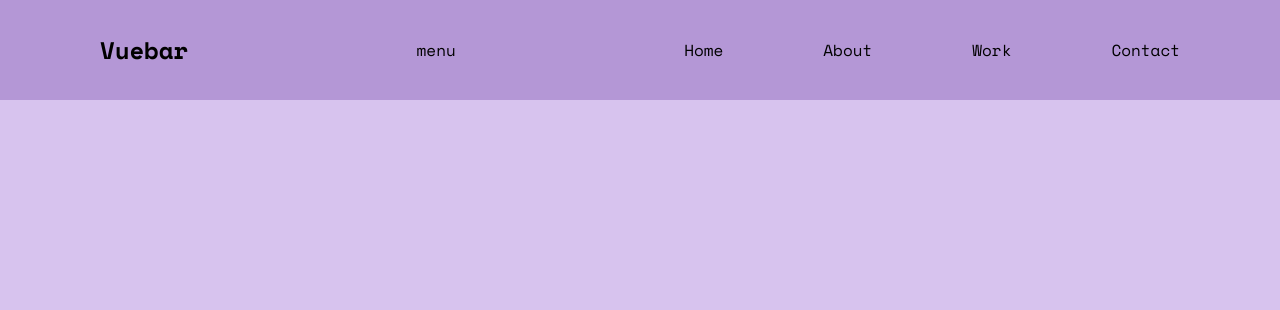
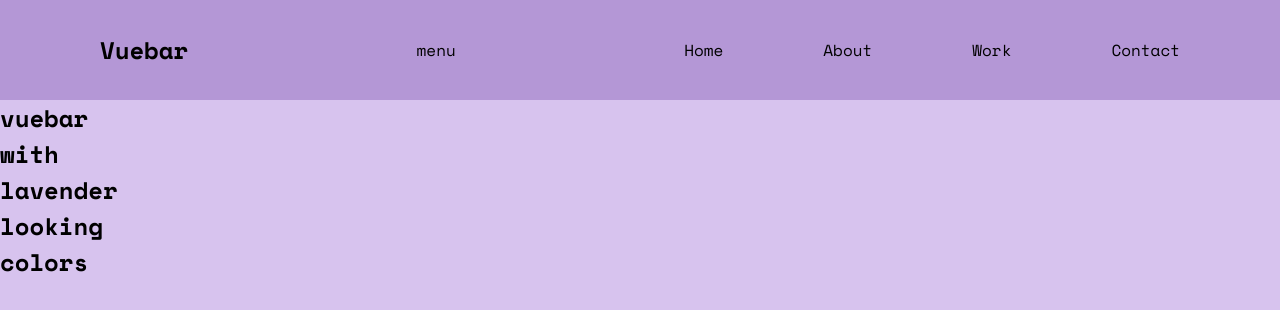
Before and after one commit to Deevyn9/Vue-learnings, a Vue app in the folder first-vue/: page / in a window 1280 px wide. Shown: the top 310 px of the page. Built offline with nearby package versions, Linux system fonts and the light colour scheme.

Commit message:
add main page component to webpage

```diff
--- a/first-vue/src/App.vue
+++ b/first-vue/src/App.vue
@@ -1,15 +1,18 @@
 <template>
   <div class="main-app">
     <Navbar />
+    <MainPage />
   </div>
 </template>
 
 <script>
 import Navbar from "./components/NavBar.vue";
+import MainPage from "./components/MainPage.vue";
 
 export default {
   components: {
     Navbar,
+    MainPage
   },
 }
 </script>
```
